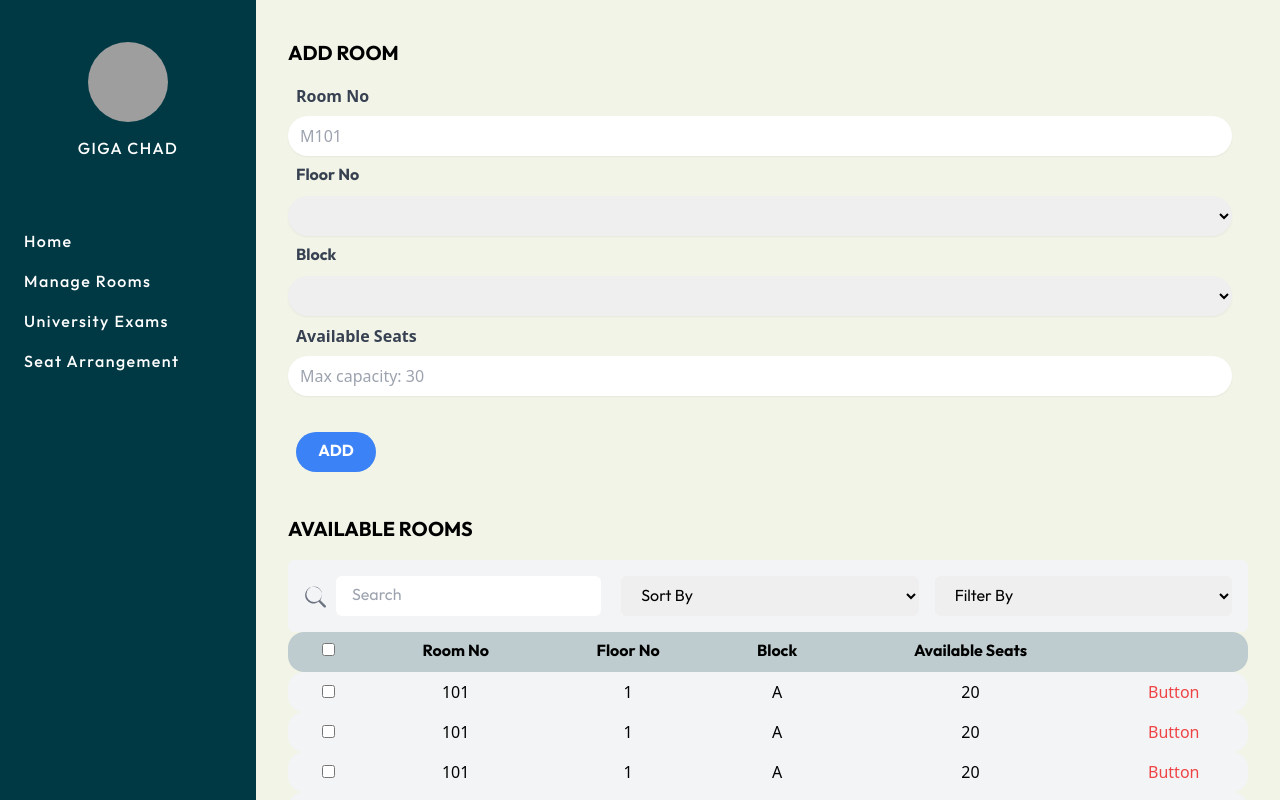
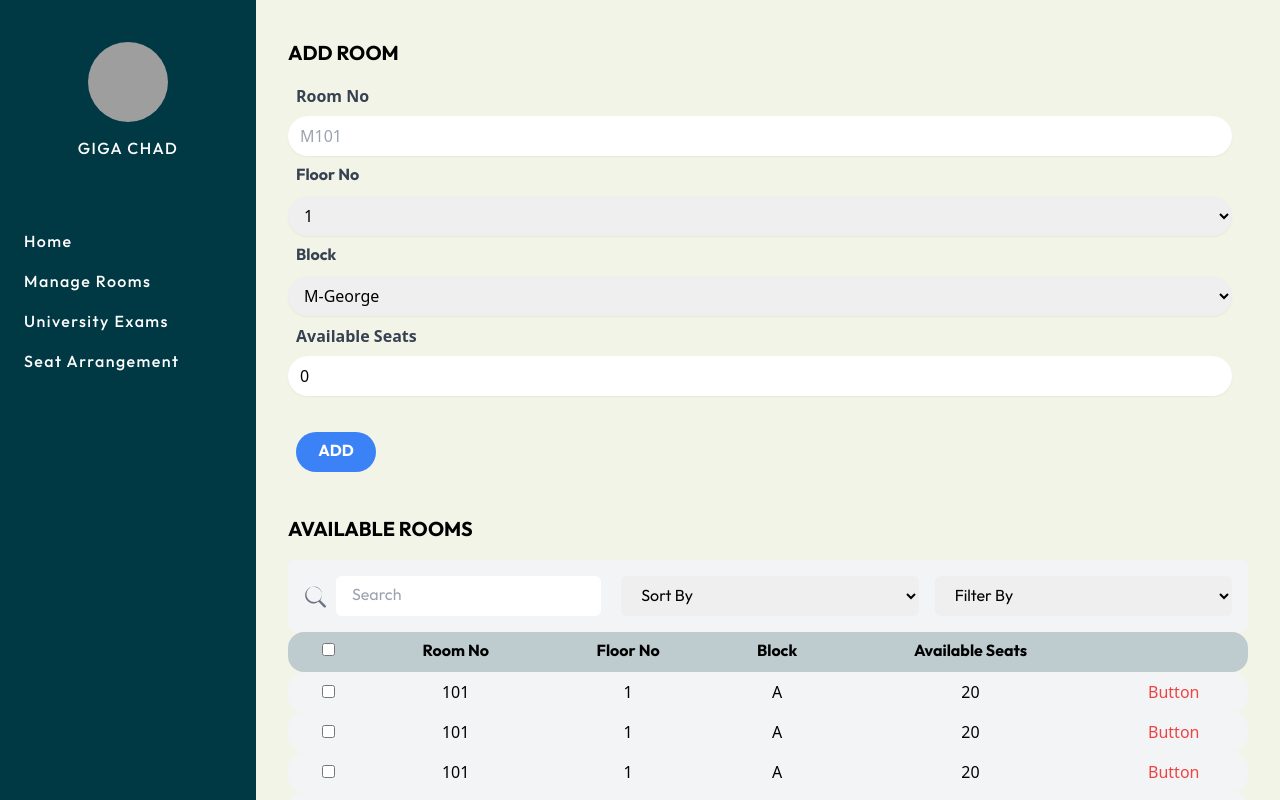
Before and after one commit to Sudhi27Krishna/Exam-Seat-Arrangement-System, a React (Create React App) app: page /manage-room in a window 1280 px wide. Shown: the top 800 px of the page. Built offline with nearby package versions, Linux system fonts and the light colour scheme; grey boxes are pictures that could not be loaded.

Commit message:
Added hooks for add rooms form

```diff
--- a/public/index.html
+++ b/public/index.html
@@ -11,7 +11,7 @@
     <title>Exam Seat Arrangement</title>
   </head>
   <body>
-    <noscript>You need to enable JavaScript to run this app.</noscript>
+
     <div id="root"></div>
     <!--
       This HTML file is a template.
@@ -23,5 +23,6 @@
       To begin the development, run `npm start` or `yarn start`.
       To create a production bundle, use `npm run build` or `yarn build`.
     -->
+    <script src="../src/index.js" type="text/jsx"></script>
   </body>
 </html>
--- a/src/components/DropDownInput.jsx
+++ b/src/components/DropDownInput.jsx
@@ -1,16 +1,10 @@
-import React, { useState } from 'react';
 //input as drop down
-export default function DropDownInput({ input_id, title, initial, options }) {
-    const [selectedOption, setSelectedOption] = useState('');
-    const handleSelectOption = (event) => {
-        setSelectedOption(event.target.value);
-    }
+export default function DropDownInput({ input_id, title, value, setValue, options }) {
 
     return (
         <div className="flex flex-col mb-2 md:mr-4">
             <label className="text-gray-700 font-Outfit-Bold mb-2 pl-2" htmlFor={input_id}>{title}</label>
-            <select id={input_id} value={selectedOption} onChange={handleSelectOption} className="h-10 px-3 py-2 rounded-[20px] shadow-sm border-gray-300 min-w-[200px] focus:outline-none focus:ring-2 focus:ring-green-login">
-                <option value="">{initial}</option>
+            <select id={input_id} value={value} onChange={(e) => setValue(e.target.value)} className="h-10 px-3 py-2 rounded-[20px] shadow-sm border-gray-300 min-w-[200px] focus:outline-none focus:ring-2 focus:ring-green-login">
                 {options.map(option => (
                     <option key={option} value={option}>{option}</option>
                 ))}
--- a/src/components/Input.jsx
+++ b/src/components/Input.jsx
@@ -1,11 +1,10 @@
-import React from 'react';
-//input as textfield
-export default function Input({ input_id, title, type, placeholder }) {
+import React from "react";
+
+export default function Input({ input_id, title, value, setValue, type, placeholder }) {
     return (
         <div className="flex flex-col mb-2 md:mr-4">
             <label htmlFor={input_id} className="text-gray-700 font-bold mb-2 pl-2 font-OB"><span className="whitespace-nowrap">{title}</span></label>
-            <input id={input_id} type={type} className="h-10 px-3 py-2 rounded-[20px] shadow-sm border-gray-300 focus:outline-green-login"
-                placeholder={placeholder} required />
+            <input id={input_id} type={type} value={value} onChange={(e) => setValue(e.target.value)} className="h-10 px-3 py-2 rounded-[20px] shadow-sm border-gray-300 focus:outline-green-login" placeholder={placeholder} required />
         </div>
     );
 }
--- a/src/components/ManageRoom.jsx
+++ b/src/components/ManageRoom.jsx
@@ -1,19 +1,37 @@
 import Input from './Input';
 import DropDownInput from './DropDownInput';
-import React from 'react'
+import React, {useState} from 'react'
 import row from '../row';
 import Row from './Row';
 
 export default function ManageRoom() {
+    const [rooms, setRooms] = useState([]);
+    const [roomNo, setRoomNo] = useState('');
+    const [floorNo, setFloorNo] = useState(1);
+    const [block, setBlock] = useState('M-George');
+    const [capacity, setCapacity] = useState(0);
+
+    const handleRooms = (e) => {
+        e.preventDefault();
+        const newRoom = {room_no: roomNo, floor_no: Number(floorNo), block: block, capacity: Number(capacity)};
+        const allRooms = [...rooms, newRoom];
+        setRooms(allRooms);
+        console.log(allRooms);
+        setRoomNo('');
+        setFloorNo(1);
+        setBlock('M-George');
+        setCapacity(0);
+    }
+
     return (
         <div className="bg-background flex flex-col flex-grow">
-            <div className="px-8 pt-4  mt-6">
+            <div className="px-8 pt-4 mt-6">
                 <h2 className="text-xl font-Outfit-Bold mb-4">ADD ROOM</h2>
-                <form className="flex flex-col st:flex-row justify-between">
-                    <Input input_id="room-no" title="Room No" type="text" placeholder="M101" required />
-                    <DropDownInput id="branch" title="Floor No" default="1" options={['1', '2', '3', '4', '5']} required />
-                    <DropDownInput id="slot" title="Block" default="Ramanujan" options={['M-George', 'Ramanujan']} required />
-                    <Input input_id="total-seats" title="Available Seats" type="text" placeholder="Max capacity: 30" required />
+                <form className="flex flex-col st:flex-row justify-between" onSubmit={handleRooms}>
+                    <Input input_id="room-no" title="Room No" value={roomNo} setValue={setRoomNo} type="text" placeholder="M101" required />
+                    <DropDownInput id="branch" title="Floor No" value={floorNo} setValue={setFloorNo} options={['1', '2', '3', '4', '5']} required />
+                    <DropDownInput id="slot" title="Block" value={block} setValue={setBlock} options={['M-George', 'Ramanujan']} required />
+                    <Input input_id="total-seats" title="Available Seats" value={capacity} setValue={setCapacity} type="text" placeholder="Max capacity: 30" required />
                     <button className="bg-blue-500 hover:bg-blue-400 text-white font-Outfit-Bold py-1 px-2 my-7 mx-2 h-10 w-[5rem] rounded-[20px]" type="submit">ADD</button>
                 </form>
             </div>
```
